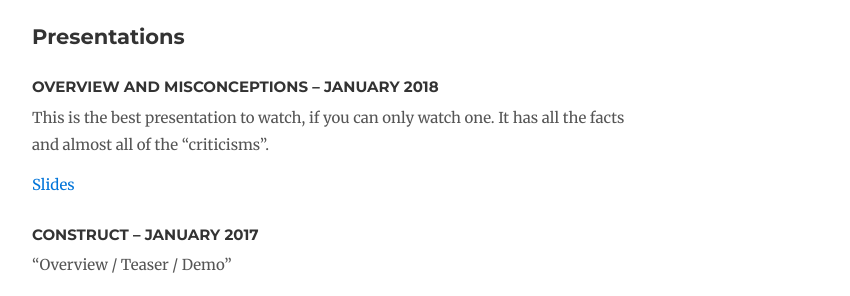
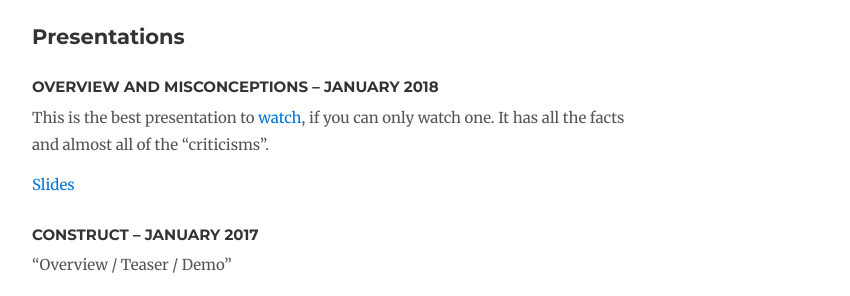
Before and after one commit to drivechain-project/drivechain.info, a Jekyll site: the page built from literature/index.md, in a window 1280 px wide. Shown: the part 823-1119 px from the top of the page, without its empty margins (138-988 px from the left). Built offline with Jekyll 4.4.1, drawn with Linux system fonts in a browser that asks for light colours; nearby versions of some CDN libraries; comment, search, counter and statistics services are not loaded; some of the changed lines change nothing that is shown.

Commit message:
forgot the link

```diff
--- a/literature/index.md
+++ b/literature/index.md
@@ -34,7 +34,7 @@ To this, only two modifications have since been made:
 
 ### Overview and Misconceptions -- January 2018
 
-This is the best presentation to watch, if you can only watch one. It has all the facts and almost all of the "criticisms".
+This is the best presentation to [watch](https://www.youtube.com/watch?v=gUbGT70wy5k), if you can only watch one. It has all the facts and almost all of the "criticisms".
 
 [Slides](/media/slides/dc-overview-misconceptions.pdf)
 
```
